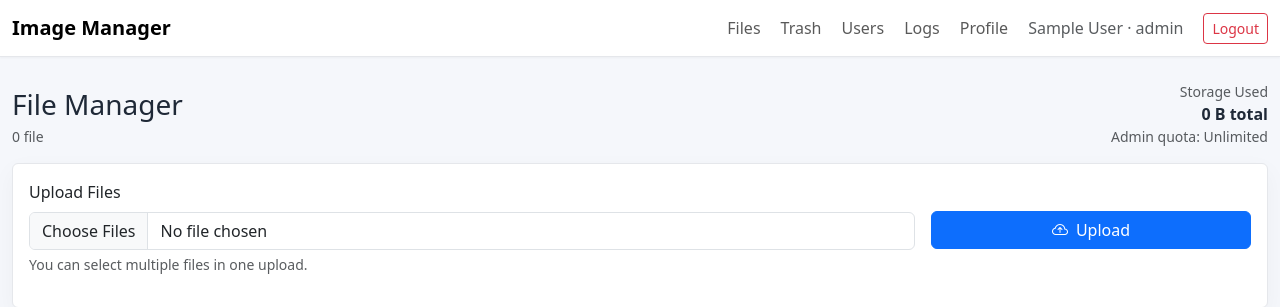
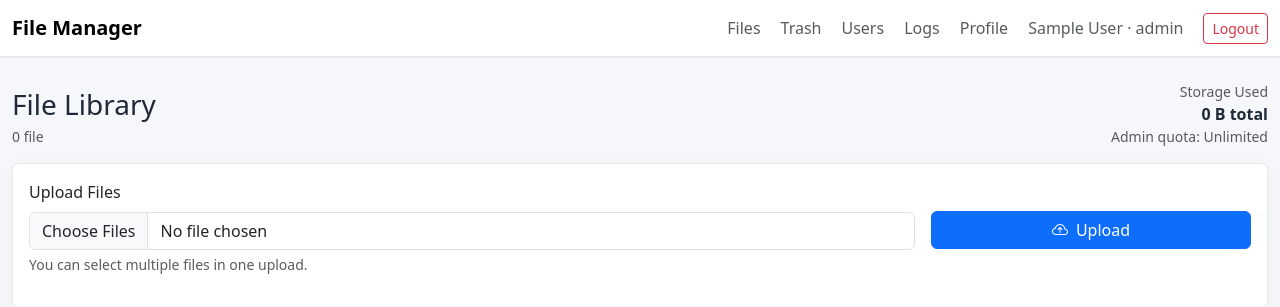
Before and after one commit to nttu307/php-file-manager, a PHP site: page /files.php in a window 1280 px wide. Shown: the top 307 px of the page. Run offline with PHP 8.4, Linux system fonts and the light colour scheme; the visitor is signed in with stand-in values (Sample User, id 1); data that the repository does not hold is empty.

Commit message:
Rename app name

```diff
--- a/app/config.php
+++ b/app/config.php
@@ -3,12 +3,12 @@
 use Src\Core\Env;
 
 return [
-    'app_name' => Env::get('APP_NAME', 'PHP Image Manager'),
+    'app_name' => Env::get('APP_NAME', 'PHP File Manager'),
     'base_url' => Env::get('APP_URL', 'http://localhost:8000'),
     'db' => [
         'host' => Env::get('DB_HOST', '127.0.0.1'),
         'port' => Env::get('DB_PORT', '3306'),
-        'database' => Env::get('DB_DATABASE', 'php_image_manager'),
+        'database' => Env::get('DB_DATABASE', 'php_file_manager'),
         'username' => Env::get('DB_USERNAME', 'root'),
         'password' => Env::get('DB_PASSWORD', ''),
         'charset' => Env::get('DB_CHARSET', 'utf8mb4'),
--- a/src/Views/files/index.php
+++ b/src/Views/files/index.php
@@ -21,7 +21,7 @@ $fileTypeIcons = [
 ?>
 <div class="page-heading mb-3">
     <div>
-        <h1 class="h3 mb-1">File Manager</h1>
+        <h1 class="h3 mb-1">File Library</h1>
         <div class="text-muted small"><?= (int) $total ?> file</div>
     </div>
     <?php if ($currentUser): ?>
--- a/src/Views/layout/header.php
+++ b/src/Views/layout/header.php
@@ -20,7 +20,7 @@ $trashCount = $user ? FileModel::deletedCountForCurrentUser() : 0;
 <body>
 <nav class="navbar navbar-expand-lg bg-white sticky-top">
     <div class="container page-shell">
-        <a class="navbar-brand fw-semibold" href="/">Image Manager</a>
+        <a class="navbar-brand fw-semibold" href="/">File Manager</a>
         <button class="navbar-toggler" type="button" data-bs-toggle="collapse" data-bs-target="#mainNavbar" aria-controls="mainNavbar" aria-expanded="false" aria-label="Toggle navigation">
             <span class="navbar-toggler-icon"></span>
         </button>
```
Also changed, not shown: README.md, 1 other file.
